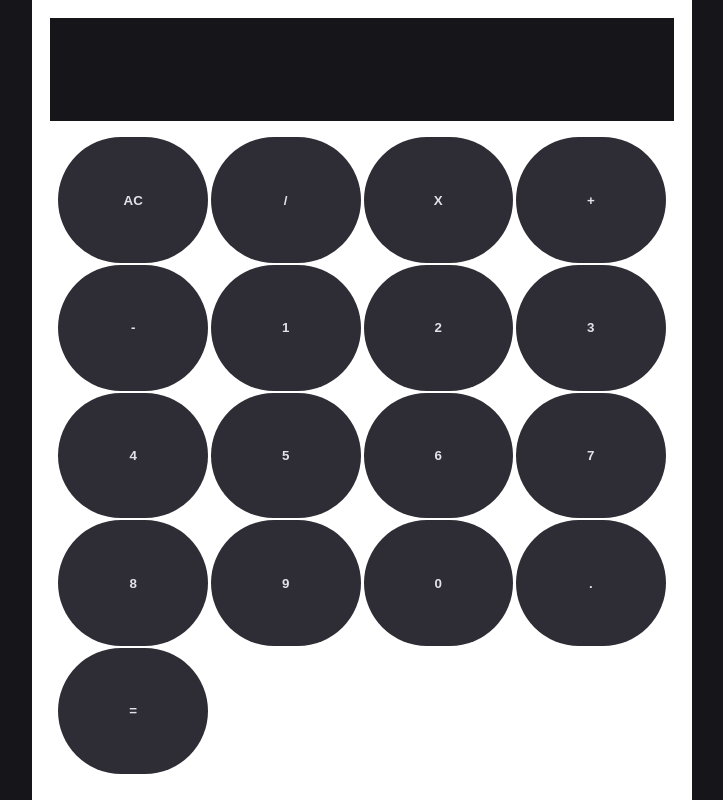
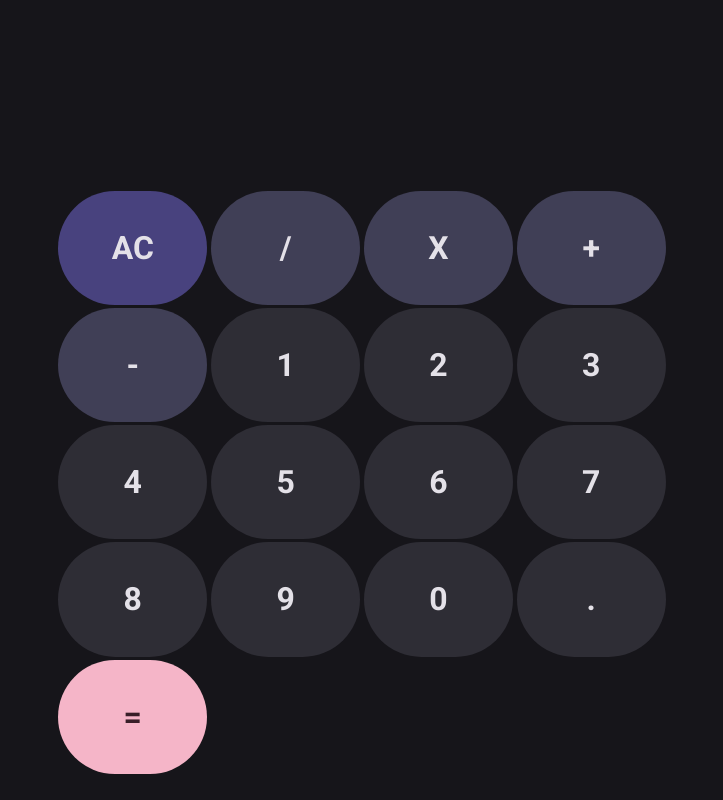
Before and after one commit to BrundevCoder/g-calculator, a plain HTML site: page index.html in a window 1280 px wide. Shown: the whole page, without its empty margins (278-1001 px from the left). Drawn offline with Linux system fonts and the light colour scheme.

Commit message:
added google font, changed colors

```diff
--- a/index.html
+++ b/index.html
@@ -13,11 +13,11 @@
         </div>
 
         <div class="buttons-grid">
-            <button>AC</button>
-            <button>/</button>
-            <button>X</button>
-            <button>+</button>
-            <button>-</button>
+            <button class="ac">AC</button>
+            <button class="operator">/</button>
+            <button class="operator">X</button>
+            <button class="operator">+</button>
+            <button class="operator">-</button>
 
             <button>1</button>
             <button>2</button>
@@ -30,7 +30,8 @@
             <button>9</button>
             <button>0</button>
             <button>.</button>
-            <button>=</button>
+
+            <button class="equal">=</button>
         </div>
     </main>
 </body>
--- a/style.css
+++ b/style.css
@@ -1,3 +1,5 @@
+@import url('https://fonts.googleapis.com/css2?family=Roboto:ital,wght@0,100..900;1,100..900&family=Syne:wght@400..800&family=VT323&display=swap');
+
 * {
     margin: 0;
     padding: 0;
@@ -10,6 +12,8 @@
     --operator-bg-color: #403F56;
     --numbers-bg-color: #2E2D35;
     --numbers-txt-color: #E4E1E8;
+    --equal-bg-color: #F5B5C8;
+    --equal-txt-color: #381E28;
 }
 
 body {
@@ -26,12 +30,11 @@ main {
     align-items: center;
     flex-direction: column;
     max-width: 660px;
-    background: #fff;
 }
 
 .display {
     width: 100%;
-    height: 15vh;
+    height: 25vh;
     background: var(--background);
 }
 
@@ -42,13 +45,29 @@ main {
     height: 100%;
     display: grid;
     grid-template-columns: repeat(4, 1fr);
-    gap: 2px 3px;
+    gap: 3px 4px;
 }
 
 .buttons-grid button {
+    cursor: pointer;
     border: none;
     border-radius: 999px;
+    font-family: "Roboto", sans-serif;
+    font-size: 2rem;
     font-weight: bold;
     background: var(--numbers-bg-color);
     color: var(--numbers-txt-color);
 }
+
+.ac {
+    background: var(--ac-bg-color) !important;
+}
+
+.operator {
+    background: var(--operator-bg-color) !important;
+}
+
+.equal {
+    background: var(--equal-bg-color) !important;
+    color: var(--equal-txt-color) !important;
+}
```
